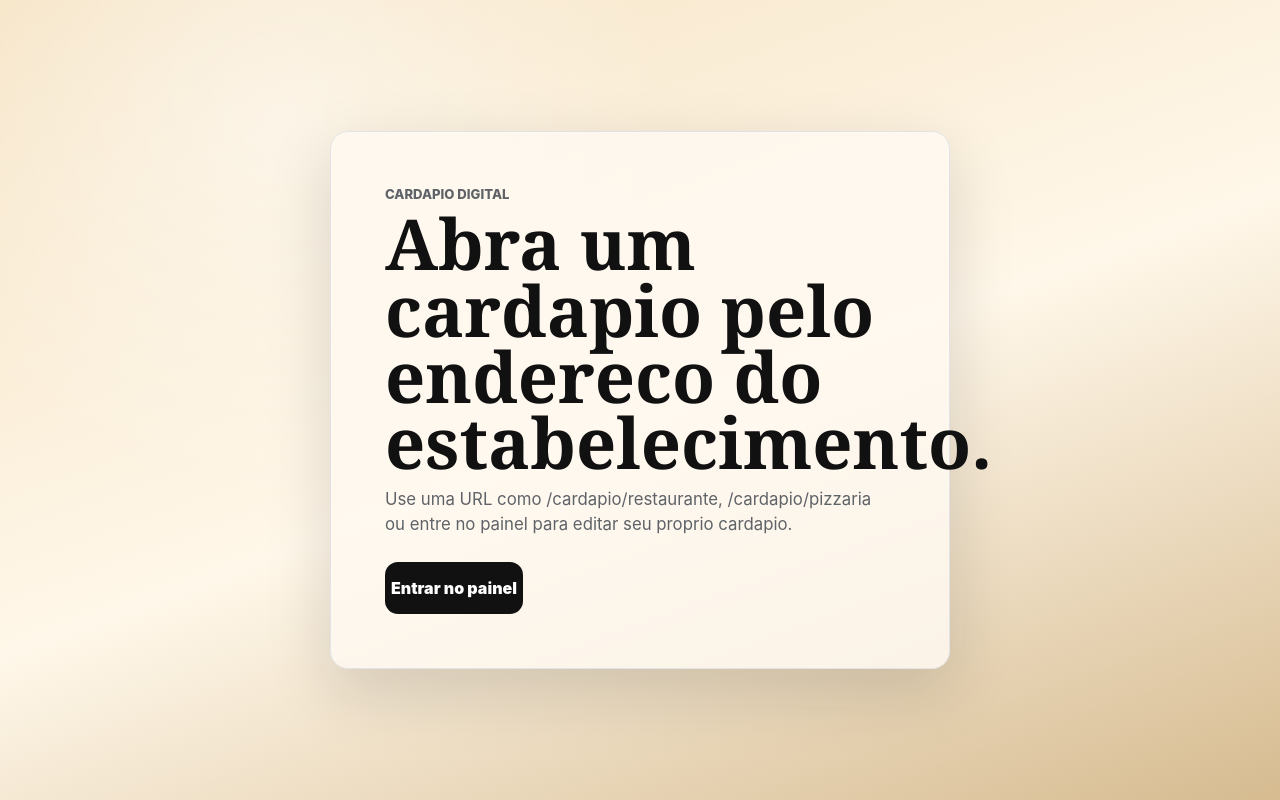
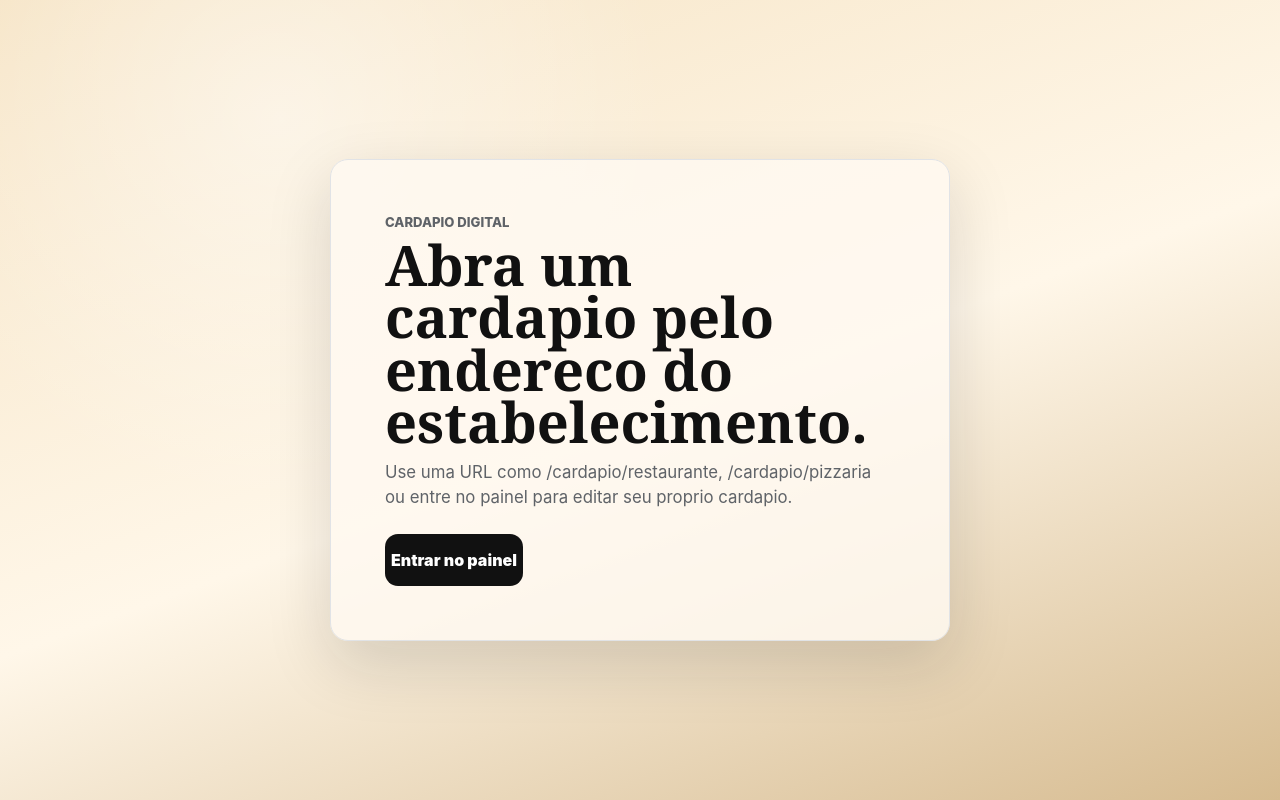
Before and after one commit to wilgner-pereira/cardapio-saas, a React (Vite) app in the folder frontend/: page / in a window 1280 px wide. Built offline with nearby package versions, Linux system fonts and the light colour scheme; no server answers.

Commit message:
Corrije enquadramento

```diff
--- a/frontend/src/styles.css
+++ b/frontend/src/styles.css
@@ -1065,10 +1065,10 @@ textarea::placeholder {
 .home-panel h1 {
   margin: 8px 0 12px;
   font-family: Georgia, "Times New Roman", serif;
-  font-size: clamp(1.4rem, 7vw, 4.4rem);
+  font-size: clamp(1.4rem, 7vw, 3.5rem);
   line-height: 0.94;
   word-break: normal;
-  overflow-wrap: normal;
+  overflow-wrap: anywhere;
   hyphens: none;
 }
 
```
